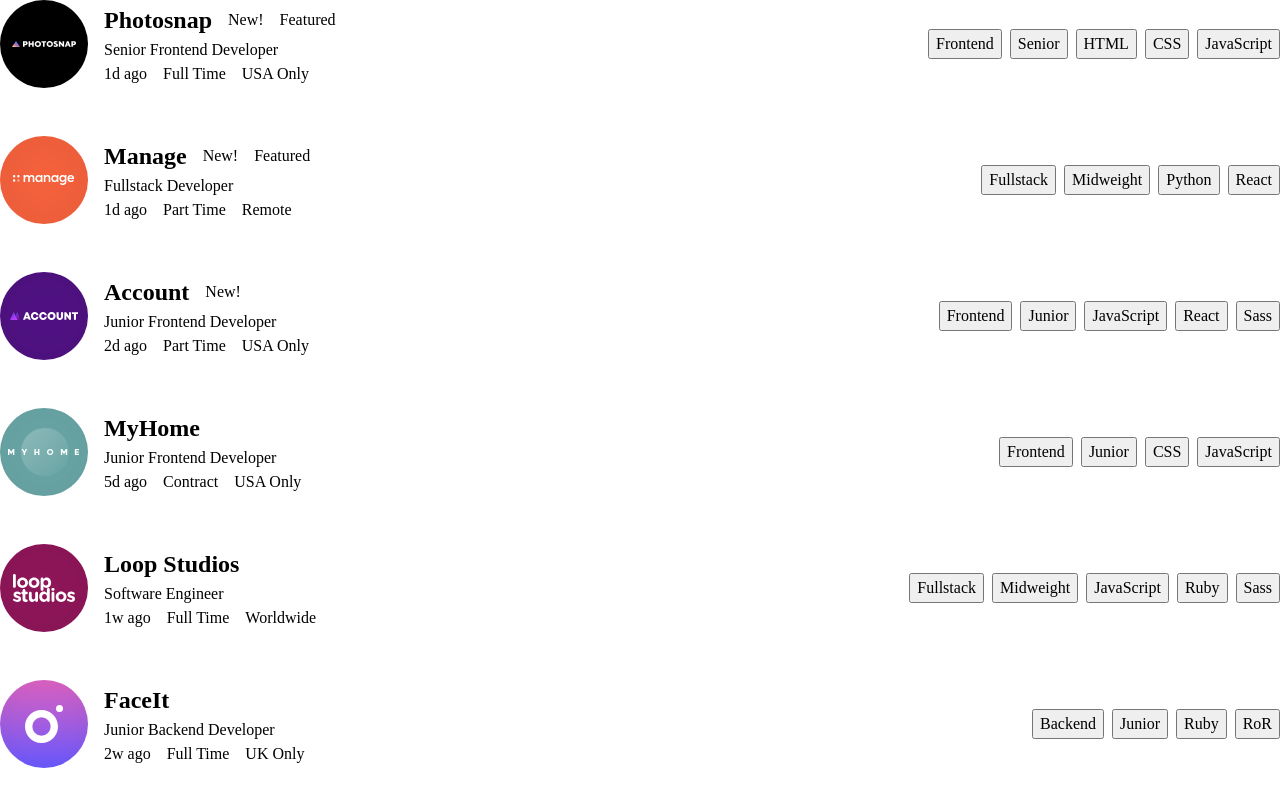
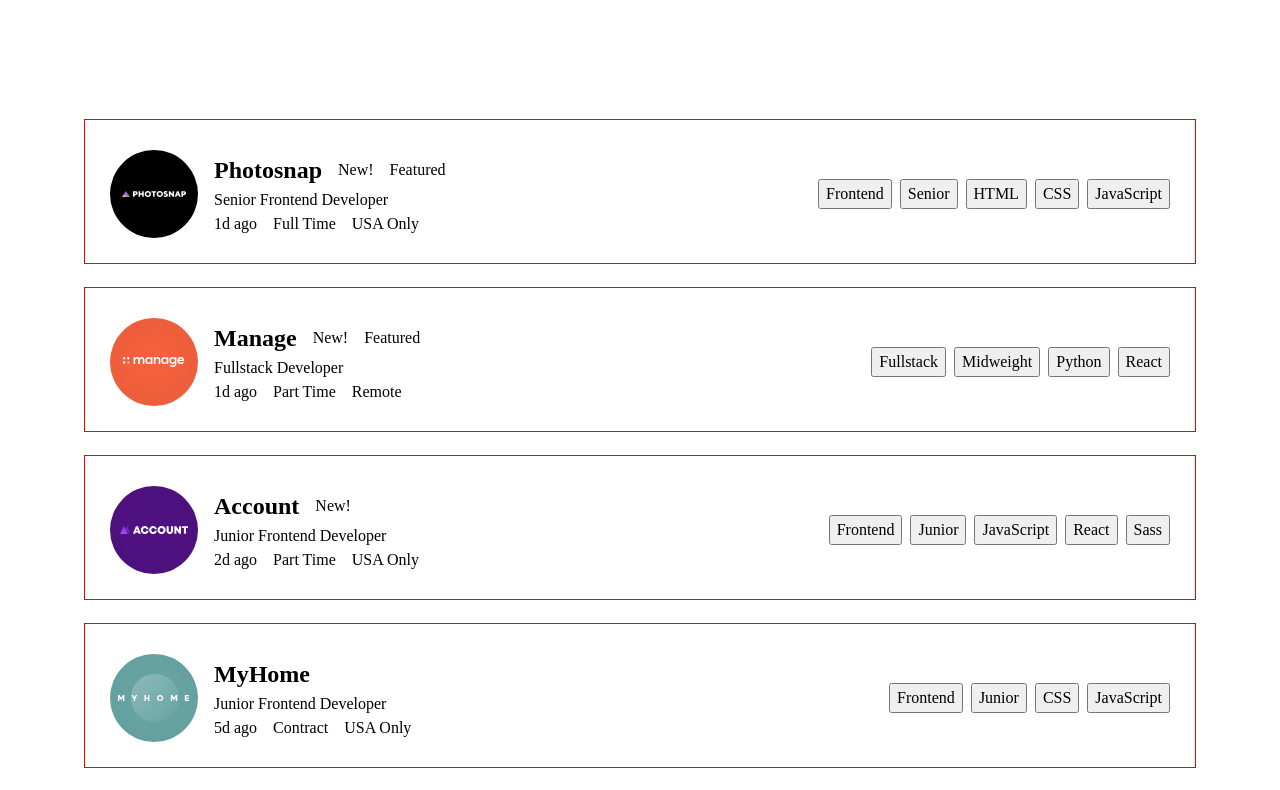
Before and after one commit to edo979/static-job-listings, a React (Create React App) app: page / in a window 1280 px wide. Shown: the top 790 px of the page. Built offline with nearby package versions, Linux system fonts and the light colour scheme.

Commit message:
add to css layout style

```diff
--- a/src/App.js
+++ b/src/App.js
@@ -29,7 +29,7 @@ function App() {
   }, [])
 
   return (
-    <div>
+    <div className="main-container">
       {state.categories.length > 0 && (
         <JobCategories categories={state.categories} dispatch={dispatch} />
       )}
--- a/src/components/JobCategories.jsx
+++ b/src/components/JobCategories.jsx
@@ -2,7 +2,7 @@ import './jobCategories.css'
 
 function JobCategories({ categories, dispatch }) {
   return (
-    <div className="job-categories | flex">
+    <div className="job-categories | flex container">
       <ul className="categories | flex">
         {categories.map((category) => (
           <li key={category}>
--- a/src/components/JobItem.jsx
+++ b/src/components/JobItem.jsx
@@ -16,7 +16,7 @@ function JobItem({ data, dispatch }) {
     categoryList = [role, level, ...languages, ...tools]
 
   return (
-    <li aria-label="job">
+    <li aria-label="job" className="container">
       <article className="job | flex" aria-label="job information">
         <aside className="job_logo" aria-hidden="true">
           <img src={logo} alt="" />
--- a/src/components/JobList.jsx
+++ b/src/components/JobList.jsx
@@ -3,7 +3,7 @@ import './jobList.css'
 
 function JobList({ jobs, dispatch }) {
   return (
-    <ul className="job-list" aria-label="job listings">
+    <ul className="job-list | flow" aria-label="job listings">
       {jobs.map((job) => (
         <JobItem data={job} key={job.id} dispatch={dispatch} />
       ))}
--- a/src/components/jobItem.css
+++ b/src/components/jobItem.css
@@ -1,8 +1,6 @@
 .job {
   --f-direction: column;
   --f-align: start;
-
-  margin-bottom: 3rem;
 }
 
 .job_info {
--- a/src/components/jobList.css
+++ b/src/components/jobList.css
@@ -2,5 +2,19 @@
   list-style: none;
 
   padding: 0;
-  margin: 0;
+  margin: 55px 0 0;
 }
+
+.flow {
+  --flow-gap: 40px;
+}
+
+@media (min-width: 50em) {
+  .job-list {
+    margin: 40px 0 0;
+  }
+
+  .flow {
+    --flow-gap: 25px;
+  }
+}
--- a/src/index.css
+++ b/src/index.css
@@ -61,6 +61,10 @@ h6 {
 /*
   layout
 */
+:root {
+  --mq-lg: 50em;
+}
+
 .flex {
   display: flex;
   flex-direction: var(--f-direction, row);
@@ -68,3 +72,22 @@ h6 {
   justify-content: var(--f-justify, start);
   gap: var(--f-gap, 1rem);
 }
+
+.main-container {
+  width: min(100%, 1440px);
+  margin-inline: auto;
+  margin-block-start: 120px;
+}
+
+.container {
+  width: min(93.5%, 1110px);
+  margin-inline: auto;
+  padding-inline: 25px;
+  padding-block-start: 30px;
+  padding-block-end: 25px;
+  outline: 1px solid red;
+}
+
+.flow > * + * {
+  margin-top: var(--flow-gap, 1rem);
+}
```
